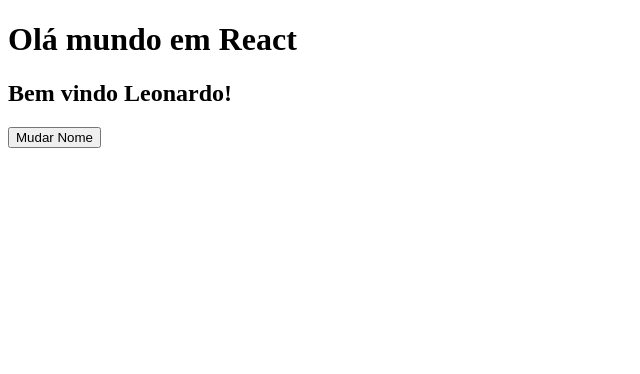
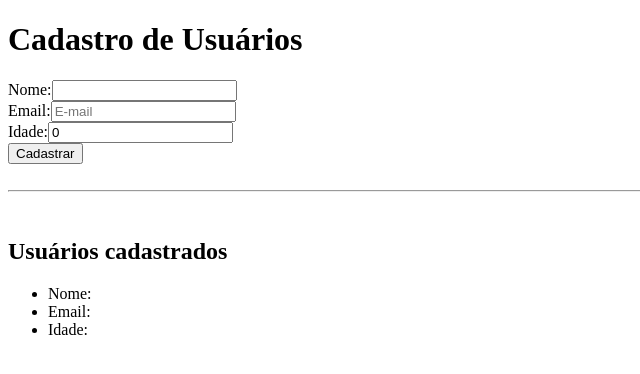
Before and after one commit to leonardogtc/A2026_reactjs, a React (Create React App) app in the folder primeiro-app/: page / in a window 1280 px wide. Shown: the top 374 px of the page, without its empty margins (0-640 px from the left). Built offline with nearby package versions, Linux system fonts and the light colour scheme.

Commit message:
Manipulando formulários

```diff
--- a/primeiro-app/src/App.js
+++ b/primeiro-app/src/App.js
@@ -1,5 +1,4 @@
 import { useState } from "react";
-import Nome from "./components/Nome";
 
 // 1. DEFINIÇÃO DO COMPONENTE:
 // Em React, criamos a interface por meio de "Componentes".
@@ -7,23 +6,52 @@
 // Regra importante: o nome de um componente React DEVE começar com letra maiúscula (ex: "App").
 function App() {
 
-  function handleMudarNome(nome) {
-    alert(`Vou mudar para ${nome}`)
-    setNome(nome)
+  const [nome, setNome] = useState('');
+  const [email, setEmail] = useState('');
+  const [idade, setIdade] = useState(0);
+
+  const [user, setUser] = useState({});
+
+
+  function handleRegister(e) {
+    e.preventDefault();
+
+    setUser({
+      nome: nome,
+      idade: idade,
+      email: email,
+    })
   }
 
-  const [nome, setNome] = useState('Leonardo');
-  // 2. RETORNO DO COMPONENTE (JSX):
-  // O que está dentro do return parece HTML, mas na verdade é JSX (JavaScript XML).
-  // O JSX permite escrever a estrutura visual diretamente dentro do código JavaScript.
-  // Regra importante: o return deve sempre ter um único elemento pai envolvendo tudo (neste caso, a <div>).
+
   return (
     <div>
-      {/* 3. ELEMENTO VISUAL: */}
-      {/* Aqui estamos renderizando uma tag de título tradicional, agora gerenciada pelo React */}
-      <h1>Olá mundo em React</h1>
-      <h2>Bem vindo {nome}!</h2>
-      <button onClick={() => handleMudarNome("Lúcia")}>Mudar Nome</button>
+      <h1>Cadastro de Usuários</h1>
+      <form action="" onSubmit={handleRegister}>
+        <label htmlFor="nome">Nome:</label>
+        <input type="text" id="nome" placeholder="" value={nome} onChange={(e) => setNome(e.target.value)} />
+        <br />
+        <label htmlFor="email">Email:</label>
+        <input type="email" id="email" placeholder="E-mail" value={email} onChange={(e) => setEmail(e.target.value)} />
+        <br />
+        <label htmlFor="idade">Idade:</label>
+        <input type="number" id="idade" placeholder="Idade" value={idade} onChange={(e) => setIdade(e.target.value)} />
+        <br />
+        <button type="submit">Cadastrar</button>
+      </form>
+
+      <br />
+      <hr />
+      <br />
+
+      <div>
+        <h2>Usuários cadastrados</h2>
+        <ul>
+          <li>Nome: {user.nome}</li>
+          <li>Email: {user.email}</li>
+          <li>Idade: {user.idade}</li>
+        </ul>
+      </div>
     </div>
   );
 }
```
